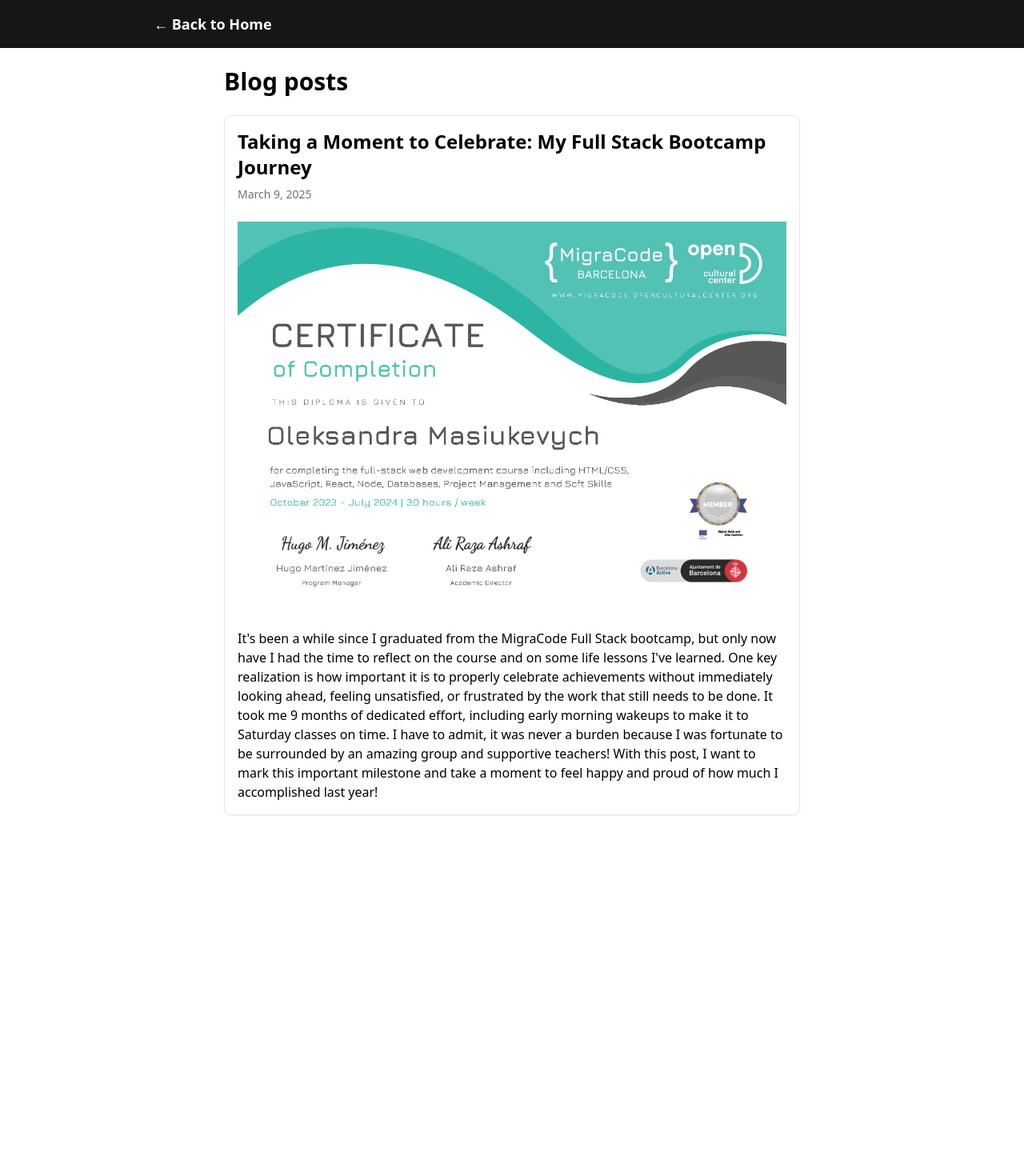
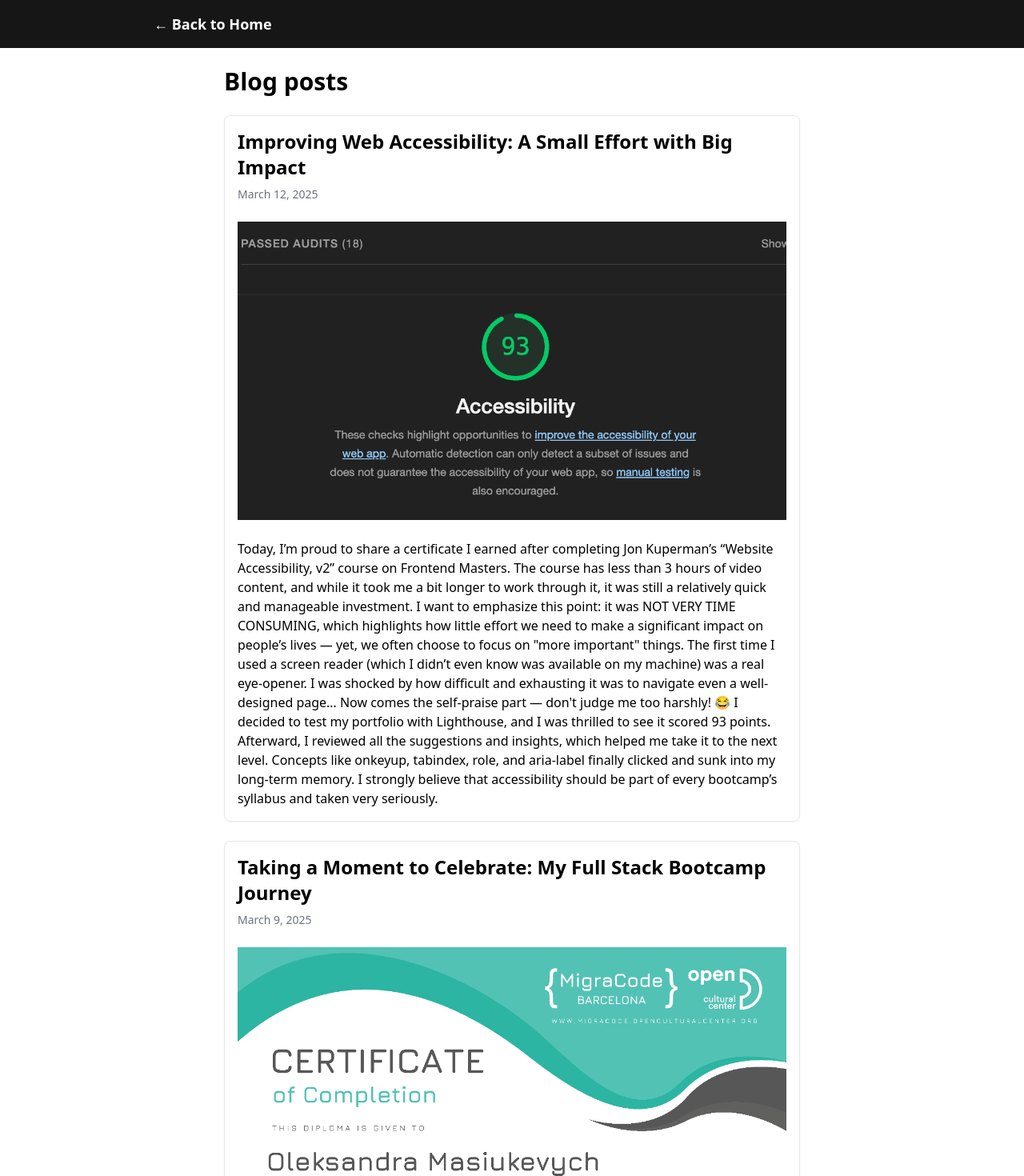
Before and after one commit to SeggyFault/SeggyFault.github.io, a React (Vite) app: page /blog in a window 1280 px wide. Shown: the top 1470 px of the page at 80% size. Before the commit the page ends 1067 px from the top, so only its background shows below. Built offline with nearby package versions, Linux system fonts and the light colour scheme.

Commit message:
feat: add a blog entry on web accessibility

```diff
--- a/src/data/blogData.js
+++ b/src/data/blogData.js
@@ -1,6 +1,18 @@
 const blogPosts = [
+    {
+    id: 1,
+    image: "/assets/images/Score.png",
+    title: "Improving Web Accessibility: A Small Effort with Big Impact",
+    date: "March 12, 2025",
+    content: `
+      Today, I’m proud to share a certificate I earned after completing Jon Kuperman’s “Website Accessibility, v2” course on Frontend Masters.
+      The course has less than 3 hours of video content, and while it took me a bit longer to work through it, it was still a relatively quick and manageable investment. I want to emphasize this point: it was NOT VERY TIME CONSUMING, which highlights how little effort we need to make a significant impact on people’s lives — yet, we often choose to focus on "more important" things.
+      The first time I used a screen reader (which I didn’t even know was available on my machine) was a real eye-opener. I was shocked by how difficult and exhausting it was to navigate even a well-designed page…
+      Now comes the self-praise part — don't judge me too harshly! 😂 I decided to test my portfolio with Lighthouse, and I was thrilled to see it scored 93 points. Afterward, I reviewed all the suggestions and insights, which helped me take it to the next level. Concepts like onkeyup, tabindex, role, and aria-label finally clicked and sunk into my long-term memory.
+      I strongly believe that accessibility should be part of every bootcamp’s syllabus and taken very seriously.`,
+  },
   {
-    id: 1,
+    id: 2,
     image: "/assets/images/MigraCodeCert.png",
     title: "Taking a Moment to Celebrate: My Full Stack Bootcamp Journey",
     date: "March 9, 2025",
@@ -10,6 +22,7 @@
       It took me 9 months of dedicated effort, including early morning wakeups to make it to Saturday classes on time. I have to admit, it was never a burden because I was fortunate to be surrounded by an amazing group and supportive teachers!
       With this post, I want to mark this important milestone and take a moment to feel happy and proud of how much I accomplished last year!`,
   },
+
 ];
 
 export default blogPosts;
```
Also changed, not shown: public/assets/images/Score.png (added).
